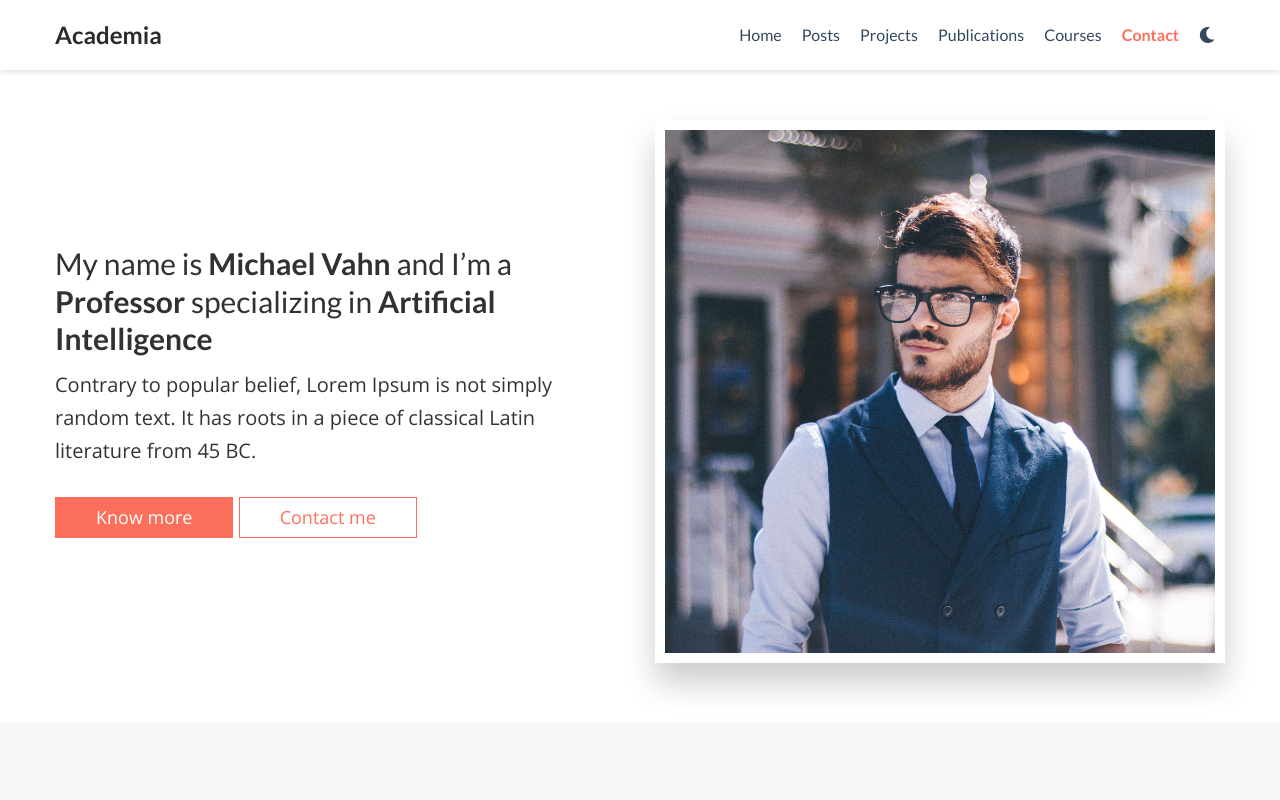
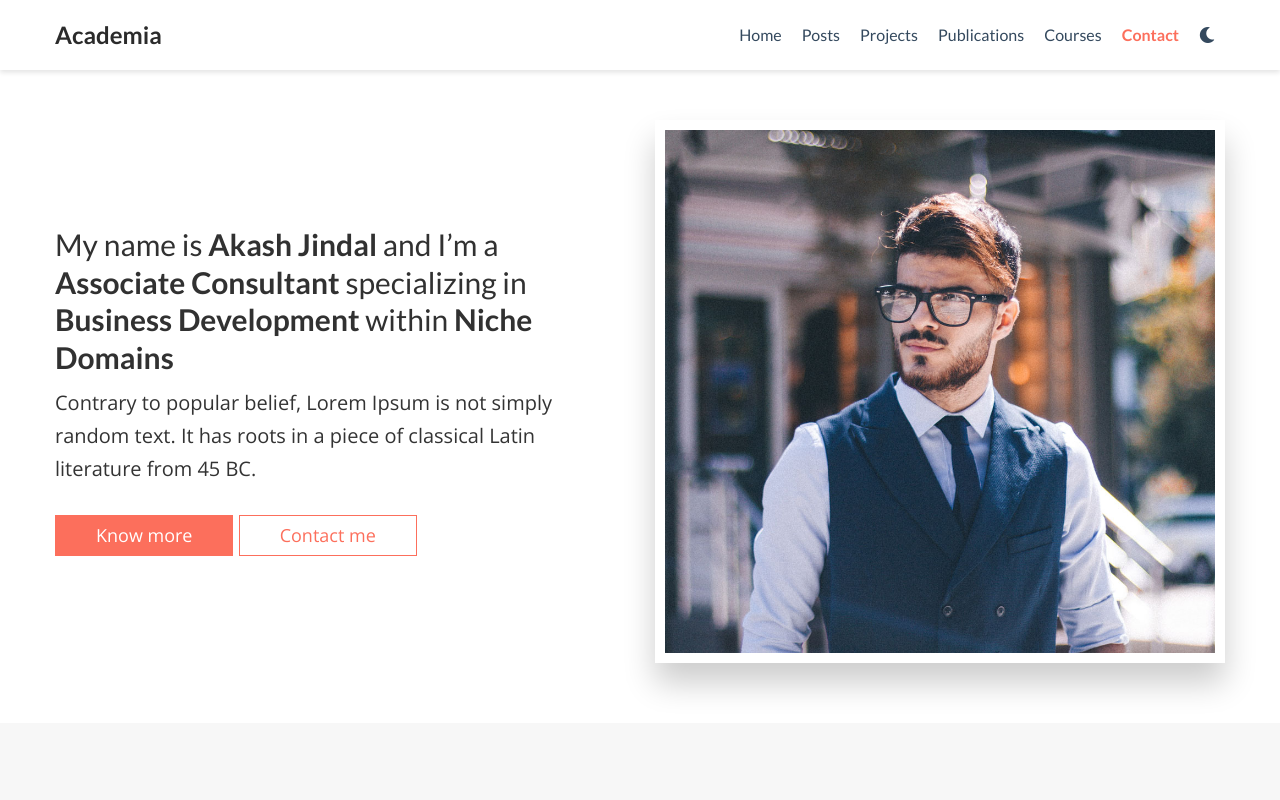
Before and after one commit to akashjindal423/akashjindal423.github.io, a plain HTML site: page index.html in a window 1280 px wide. Shown: the top 800 px of the page. Drawn offline with nearby package versions, Linux system fonts and the light colour scheme; some icons are missing; files whose address does not match are found by name.

Commit message:
Updated hero section

```diff
--- a/index.html
+++ b/index.html
@@ -436,7 +436,7 @@
 
 
 
-    <div><h2 id="my-name-is-michael-vahn-and-im-a-professor-specializing-in-artificial-intelligence">My name is <strong>Michael Vahn</strong> and I&rsquo;m a <strong>Professor</strong> specializing in <strong>Artificial Intelligence</strong></h2>
+    <div><h2 id="my-name-is-akash-jindal-and-im-a-associate-consultant-specializing-in-business-development-within-niche-domains">My name is <strong>Akash Jindal</strong> and I&rsquo;m a <strong>Associate Consultant</strong> specializing in <strong>Business Development</strong> within <strong>Niche Domains</strong></h2>
 <p>Contrary to popular belief, Lorem Ipsum is not simply random text. It has roots in a piece of classical Latin literature from 45 BC.</p>
 </div>
 
```
